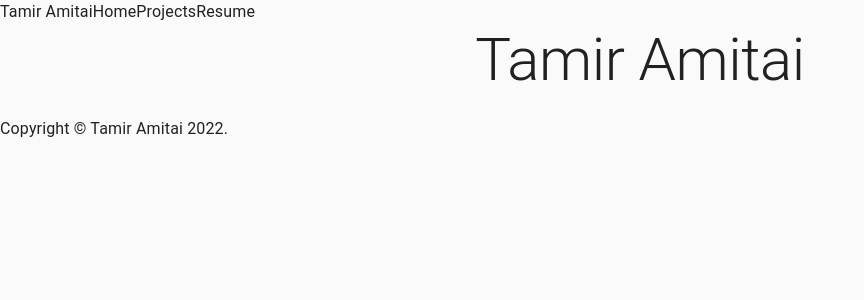
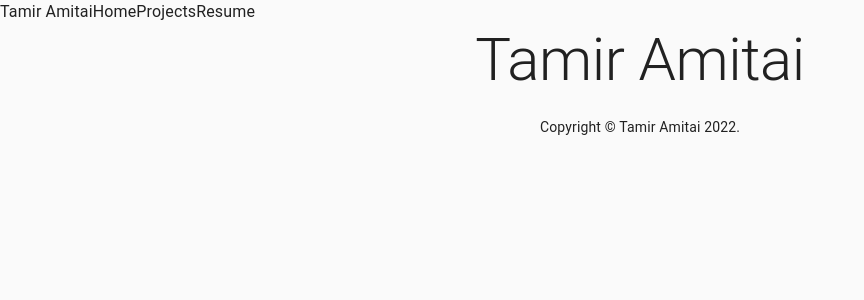
Before and after one commit to t-amitai/tamir-tech, a React app in the folder client/: page / in a window 1280 px wide. Shown: the top 300 px of the page, without its empty margins (0-864 px from the left). Built offline with nearby package versions, Linux system fonts and the light colour scheme; the HTML template or start-up script is replaced by a standard one.

Commit message:
adds back styling to Copyright

```diff
--- a/client/src/components/Copyright.tsx
+++ b/client/src/components/Copyright.tsx
@@ -1,9 +1,9 @@
-import * as React from 'react'
+import React from 'react'
 import {Typography} from '@material-ui/core'
 
-function Copyright() {
+function Copyright(props) {
   return (
-    <Typography>
+    <Typography variant="body2" color="secondary.main" align="center" {...props}>
       {'Copyright © '}
       Tamir Amitai
       {' '}
```
